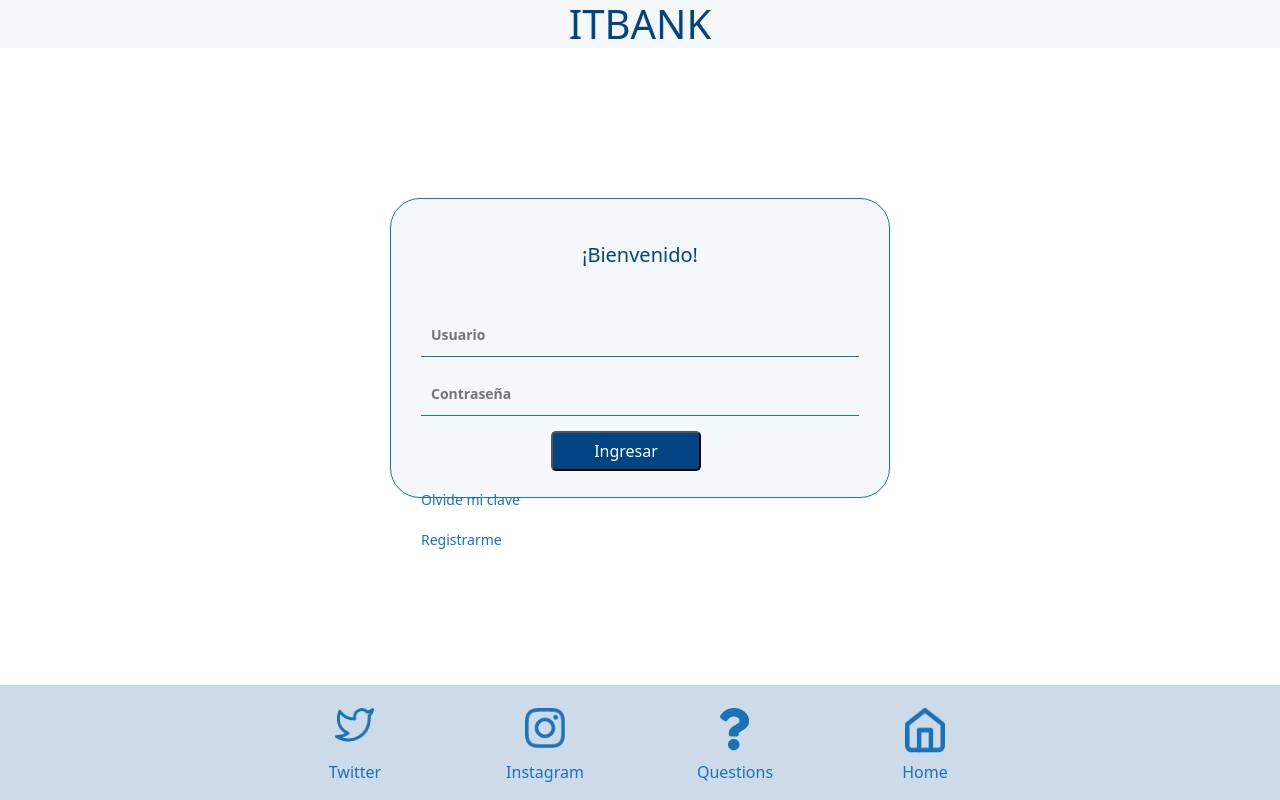
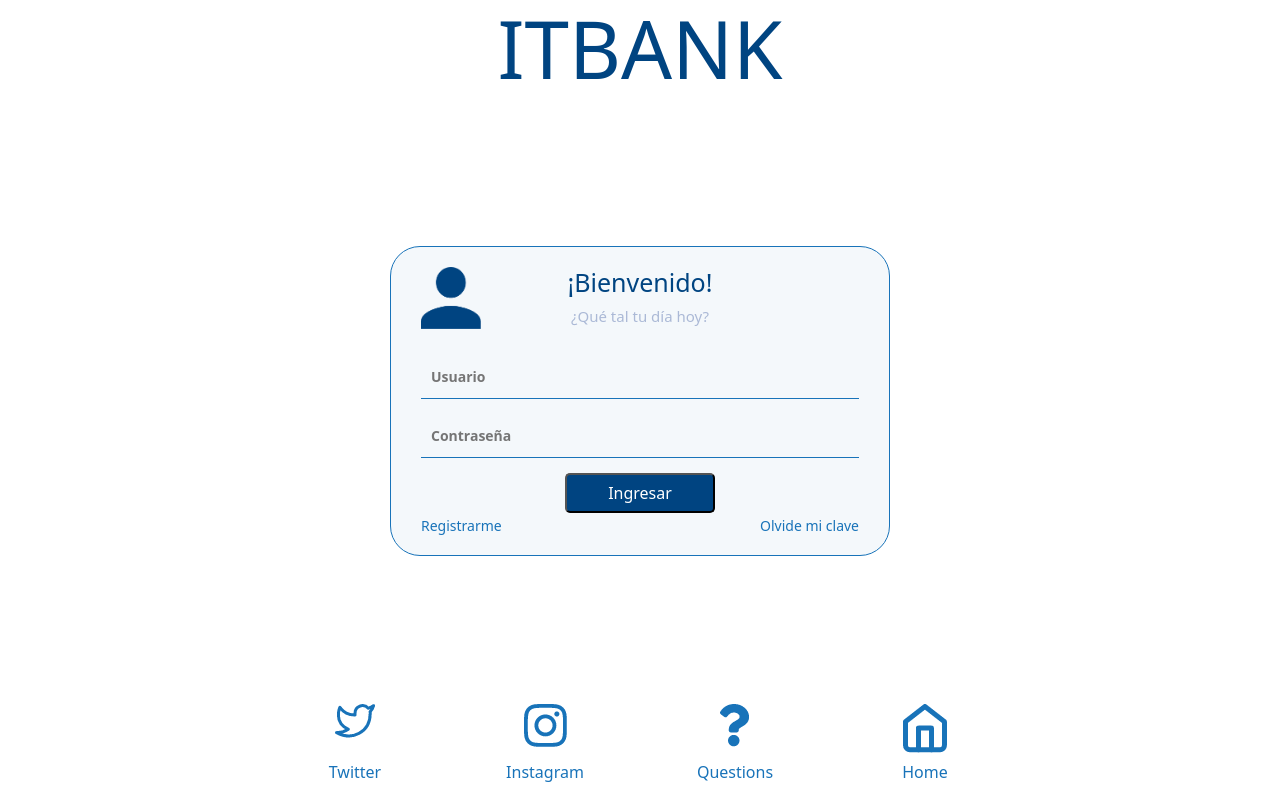
Before and after one commit to ITBANK-PROJECT-Grupo8-C1/Grupo-8-ITBANK, a plain HTML site: page index.html in a window 1280 px wide. Drawn offline with nearby package versions, Linux system fonts and the light colour scheme.

Commit message:
Listos los cambios al form

```diff
--- a/index.html
+++ b/index.html
@@ -13,22 +13,22 @@
     />
     <link rel="stylesheet" href="styles.css">
   </head>
-  <header class = "text-center w-100">
-    <h1>ITBANK</h1>
+  <header class = "text-center w-100 ">
+    <a href="#"><h1>ITBANK</h1></a>
   </header>
   <body>
 
     <!--Cambios Jime-->
     <div class="form-login">
-      <img src="" alt="">
-      <h5>¡Bienvenido!</h5>
+      <img src="./images/profile-icon.png" alt="" class="img-form">
+      <h5>¡Bienvenido!<h6>¿Qué tal tu día hoy?</h6></h5>
       <input class="controls" type="text" name="usuario" value="" placeholder="Usuario">
       <input class="controls" type="password" name="contrasena" value="" placeholder="Contraseña">
       <input class="buttons" type="submit" name="" value="Ingresar">
-      <p class="clave"><a href clave="#">Olvide mi clave</a></p>
-      <p class="registro"><a href="#">Registrarme</a></p>
+      <p class="clave olvide"><a href clave="#">Olvide mi clave</a></p>
+      <p class="registro registrarme" ><a href="#">Registrarme</a></p>
     </div>
-<!--Terminan los cambios de Jime-->
+    <!-- Terminan los cambios de Jime -->
 
     <footer>
       <div class="container">
--- a/styles.css
+++ b/styles.css
@@ -3,10 +3,25 @@
     padding:0;
 }
 
+header a{
+    text-decoration: none;
+    color: #004481
+}
+
+header a:hover{
+    color:#0066b4;
+}
+
 header{
     height: auto;
-    background-color: #F4F8FB;
     color: #004481;
+}
+
+header h1{
+    display: inline;
+    width:100%;
+    font-size: 5em;
+    text-align: center;
 }
 
 body{
@@ -20,7 +35,6 @@ body{
 }
 
 footer{
-    background-color: #CDDBE8;
     padding:1em 0;
     text-align: center;
     align-items: center;
@@ -29,14 +43,16 @@ footer{
     left:0;
     width: 100%;
 }
+/*  */
+.img-form{
+    max-width: 60px;
+    position: absolute;
 
-.img{
-    max-width: 40px;
 }
 
 .form-login {
     width: 500px;
-    height: 300px;
+    height: 310px;
     background: #f4f8fb;
     margin: auto;
     margin-top: 150px;
@@ -44,13 +60,21 @@ footer{
     padding: 20px 30px;
     border: solid 1px #1873B9;
     color: #004481;
+    position: relative;
   }
   .form-login h5 {
     margin: 0;
     text-align: center;
     height: 40px;
+    font-size: 25px;
+  }
+
+  .form-login h6 {
+    color: #ABB9D6;
+    text-align: center;
+    height: auto;
     margin-bottom: 30px;
-    font-size: 20px;
+    font-size: 15px;
   }
 
   .controls {
@@ -62,19 +86,39 @@ footer{
     padding: 11px 10px;
     font-size: 14px;
     font-weight: bold;
+    transition: all ease 1s;
   }
 
-  .buttons {
+  .controls:hover{
+    transition: all ease 0.5s;
+    color:#1873B9;
+  }
+
+.buttons {
     width: 150px;
     height: 40px;
     background: #004481;
     border-radius: 5px;
     color: white;
-    margin-left: 130px;
-    margin-bottom: 16px;
+    display:flow-root;
+    text-align: center;
+    margin: auto auto;
   }
+.buttons:hover{
+    box-shadow: 5px 5px rgba(167,167,167,0.5);
+    cursor:pointer;
+    transition: all ease 0.5s;
+}
+
   .form-login a{
     color: #1873B9;
     text-decoration: none;
     font-size: 14px;
   }
+.registrarme{
+    float: left;
+}
+.olvide{
+    float:right;
+    float:bottom;
+}
```
